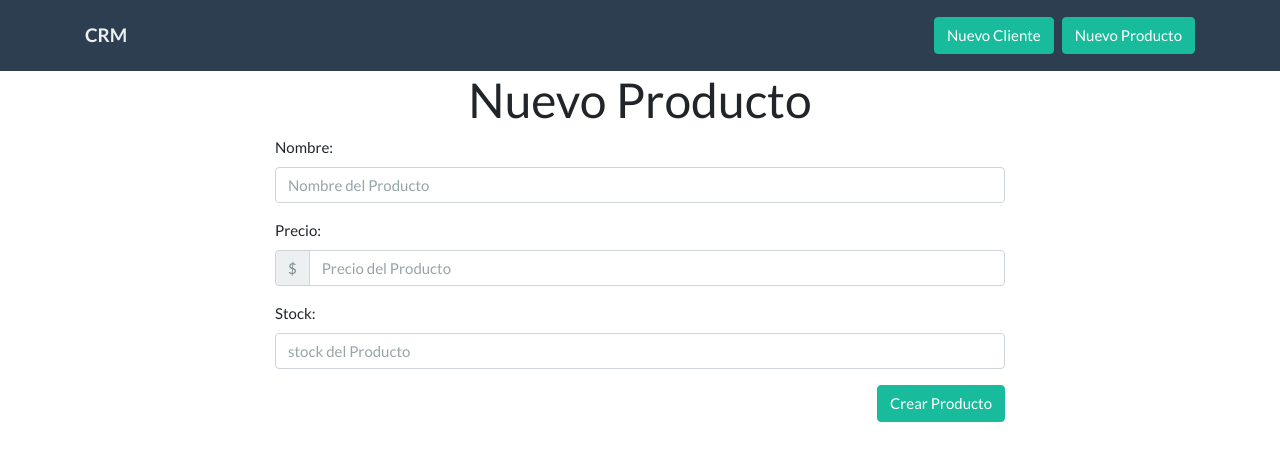
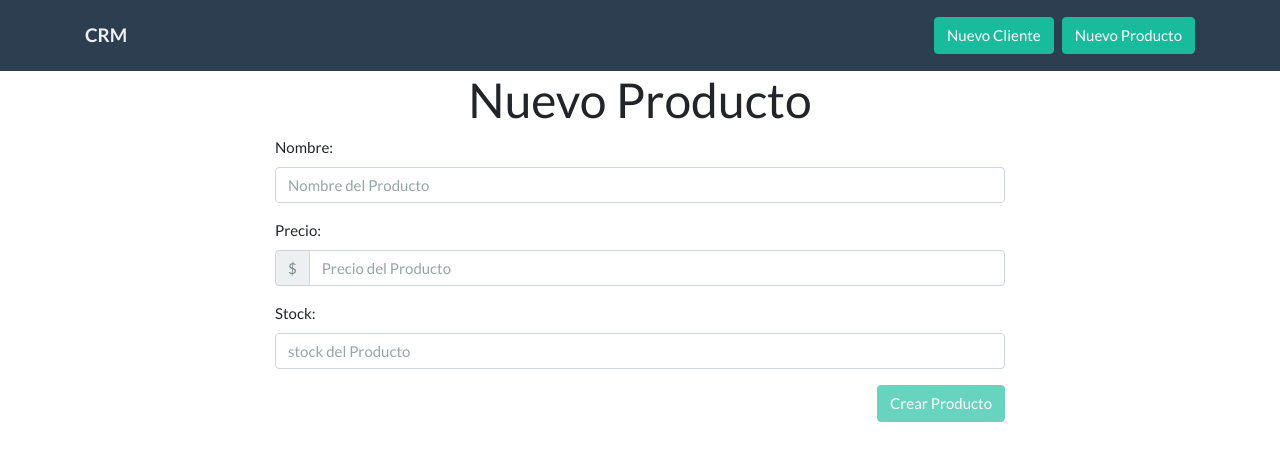
Before and after one commit to zesaru/express-graphql, a React (Create React App) app in the folder cliente/: page /productos/nuevo in a window 1280 px wide. Shown: the top 460 px of the page. Built offline with nearby package versions, Linux system fonts and the light colour scheme.

Commit message:
Validando el Formulario de Nuevos Productos

```diff
--- a/cliente/src/componentes/Productos/NuevoProducto.js
+++ b/cliente/src/componentes/Productos/NuevoProducto.js
@@ -11,6 +11,11 @@ class NuevoProducto extends Component {
     this.setState({
       [name]: value
     });
+  };
+  validarForm = () => {
+    const { nombre, precio, stock } = this.state;
+    const noValido = !nombre || !precio || !stock;
+    return noValido;
   };
   render() {
     return (
@@ -53,7 +58,11 @@ class NuevoProducto extends Component {
                 onChange={this.actualizarState}
               />
             </div>
-            <button type="submit" className="btn btn-success float-right">
+            <button
+              disabled={this.validarForm()}
+              type="submit"
+              className="btn btn-success float-right"
+            >
               Crear Producto
             </button>
           </form>
```
